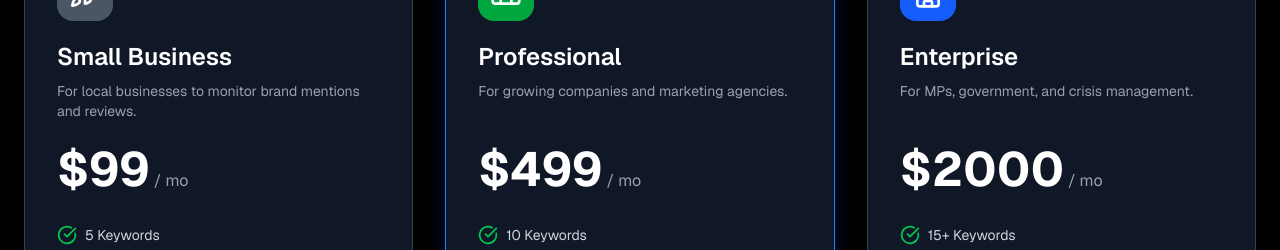
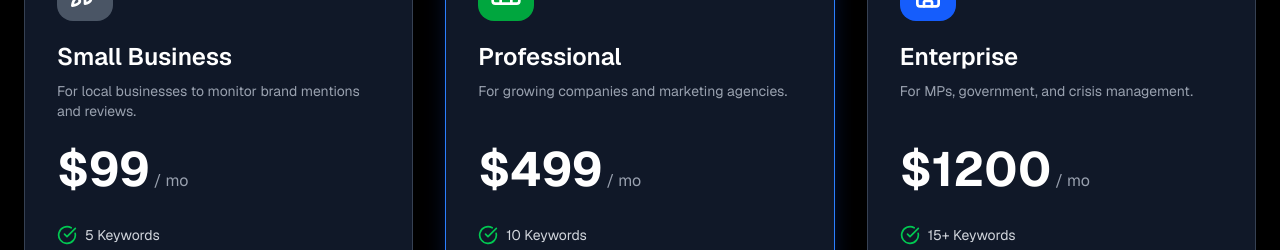
Before and after one commit to aryan-salemababdi/Pulse-Next, a Next.js app: page / in a window 1280 px wide. Shown: the part 3520-3770 px from the top of the page. Built offline with nearby package versions, Linux system fonts and the light colour scheme.

Commit message:
change landing

```diff
--- a/src/components/organisme/PricingSection/PricingSection.tsx
+++ b/src/components/organisme/PricingSection/PricingSection.tsx
@@ -45,7 +45,7 @@ const PricingSection = () => (
       {/* Enterprise Plan */}
       <PricingCard
         plan="Enterprise"
-        price="2000"
+        price="1200"
         description="For MPs, government, and crisis management."
         icon={Building}
         bgColor="bg-blue-600"
```
